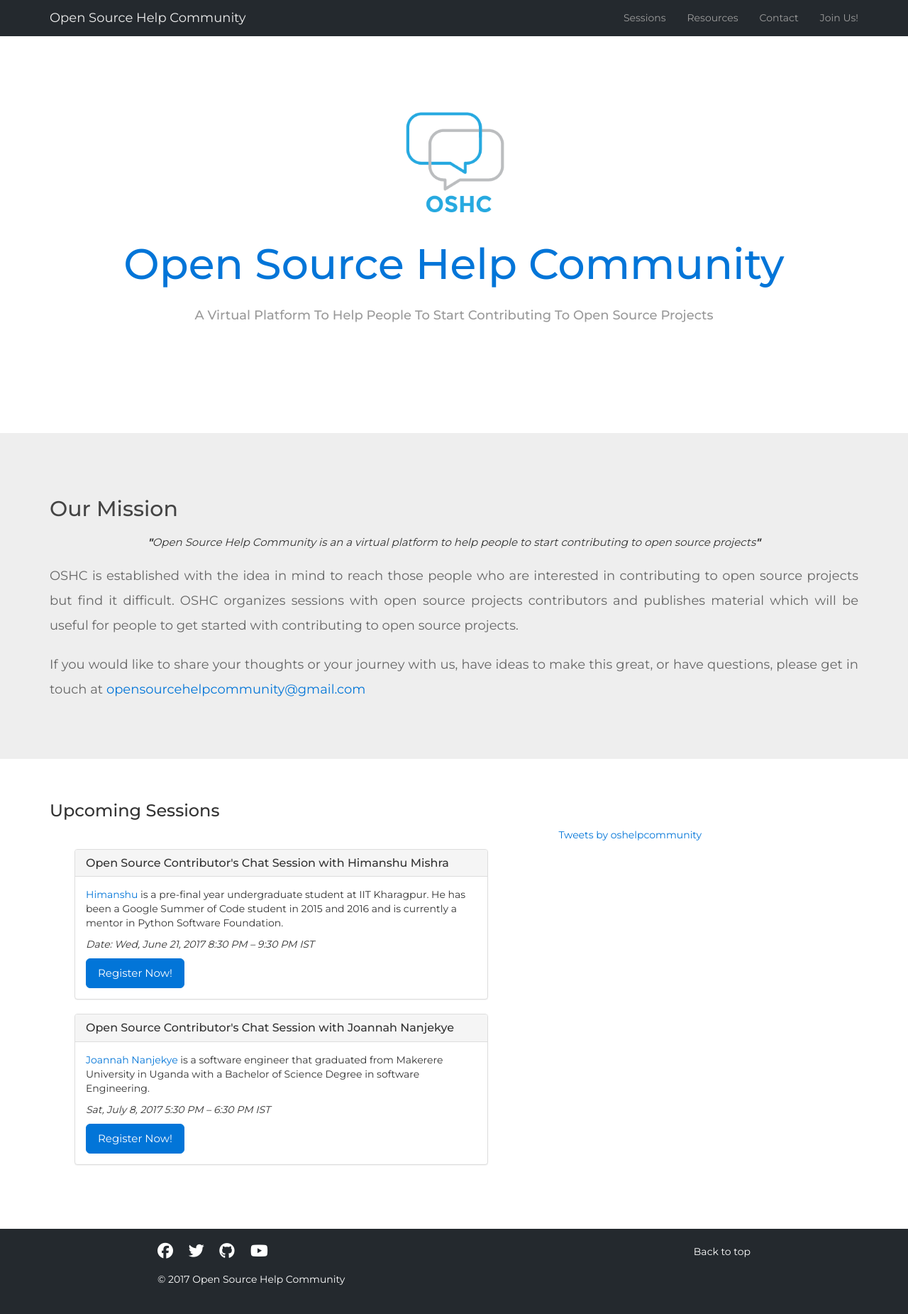
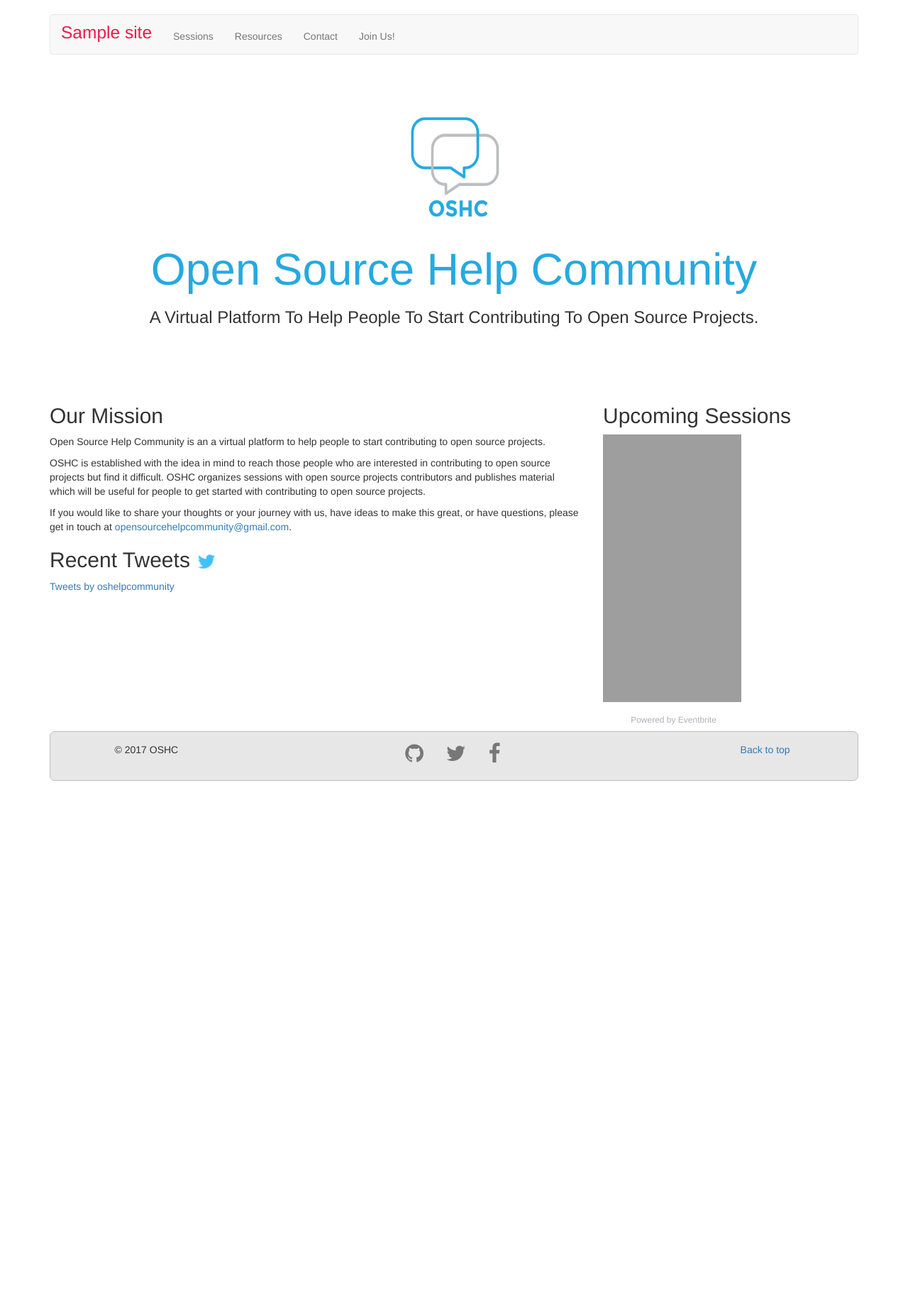
Before and after one commit to OpenSourceHelpCommunity/OpenSourceHelpCommunity.github.io, a Django app: template oshc/main/templates/index.html in a window 1280 px wide. Shown: the whole page at 71% size. After the commit the page ends 1100 px from the top, so only its background shows below. Run offline with Django 3.2, Linux system fonts and the light colour scheme; the template is opened without the code that fills it: most values are stand-ins (such as "Sample title", 1, 10 or a date in 2020); some libraries are stand-ins or nearby versions; grey boxes are pictures that could not be loaded.

Commit message:
Revert "Merge master and develop"

```diff
--- a/oshc/main/static/main/css/app.css
+++ b/oshc/main/static/main/css/app.css
@@ -1,241 +1,65 @@
-/*   GLOBAL DEFINATIONS STARTS  */
-
-* {
-  padding: 0;
-  margin: 0;
-  box-sizing: border-box;
-  -webkit-box-sizing: border-box;
-  -moz-box-sizing: border-box;
-  transition: opacity 0.7s ease-in-out;
-  font-family: "Montserrat", sans-serif
+body {
+  padding: 20px 0;
 }
 
-body {
-  overflow-x: hidden;
-  padding-top: 50px;
+#logo {
+  width: 180px;
+  height: 180px;
 }
 
-a {
-  cursor: pointer;
-  color: #0275d8;
-  text-decoration: none;
+.navbar ul {
+    margin-top: 5px;
 }
 
-.line-gap-10px {
-  height: 10px;
+.navbar .navbar-brand {
+  color: #ED1B49;
+  font-size: 175%;
+  font-weight: 100;
 }
 
-
-/*   NAVBAR CSS STARTS  */
-
-.navbar {
-  margin-bottom: 0;
+footer {
+    height:70px;
+    background-color: #e7e7e7;
+    text-align: center;
+    border-radius: 7px;
+    border-style: solid !important;
+    border:1px;
+    border-color: #bdbdbd;
+    padding-top: 15px;
+    padding-left: 5px;
 }
 
-.navbar-inverse .navbar-brand {
-  color: #eee;
+footer .col-sm-6 a{
+    color: #777;
+    padding: 10px;
 }
 
-.navbar-inverse {
-  background-color: #24292e;
+.navbar .navbar-brand:hover {
+  color: rgb(255, 100, 100);
 }
 
-.navbar-inverse {
-  border-color: #24292e;
+#organizers {
+  margin: 40px 0 40px;
+  background: #f4f4f4;
+  padding: 40px 20px 20px;
+  border-radius: 12px;
+
 }
 
-
-/*   SECTION ONE STARTS   */
-
-.main-section {
-  min-height: 70vh;
-  height: auto;
-  padding-top: 40px;
-  background: white;
-  background-color: white;
-  position: relative;
-  clear: both;
+#organizers h2 {
+  font-weight: 100;
 }
 
-.logo-image {
-  width: 200px;
-  display: block;
-  margin-left: auto;
-  margin-right: auto
+#organizers .title h2 {
+  font-size: 250%;
+  top: 85px;
+  color: #26A9E0;
 }
 
 .jumbotron {
-  background-color: white;
-  word-wrap: break-word;
-  display: block;
+  background-color:#ffffff;
+  background-size:80px 50px;
 }
-
 .jumbotron h1 {
-  font-size: 60px;
-  color: #0275d8;
+  color: #26A9E0;
 }
-
-.jumbotron h4 {
-  color: #999;
-  font-size: 18px;
-  padding-top: 20px;
-}
-
-
-/*   SECTION TWO START   */
-
-.section-two {
-  height: auto;
-  padding: 70px 0;
-  background-color: #eee;
-  word-wrap: break-word;
-  display: block;
-}
-
-.section-two h3 {
-  font-size: 30px;
-  color: #444444;
-}
-
-.bi {
-  text-align: center;
-  font-style: italic;
-  padding: 10px 0;
-  font-size: 15px;
-}
-
-.section-two .intro {
-  color: #666666;
-  font-size: 18px;
-  line-height: 35px;
-  text-align: justify;
-}
-
-
-/*   SECTION THREE START   */
-
-.section-three {
-  height: auto;
-  min-height: 500px;
-  padding: 40px 0;
-}
-
-.left-session-info {
-  padding: 30px 50px;
-}
-
-.sRegister {
-  color: white;
-  font-size: 15px;
-  background-color: #0275d8;
-  border-color: #0275d8;
-}
-
-.sRegister a {
-  color: white;
-  text-decoration: none;
-}
-
-.left-social-section {
-  padding: 0 50px;
-}
-
-
-/*   FOOTER CSS STARTS  */
-
-footer {
-  height: auto;
-  min-height: 120px;
-  padding-top: 10px;
-  background-color: #24292e;
-}
-
-footer .container {
-  width: 70%;
-  position: sticky;
-  display: block;
-}
-
-.rectangle {
-  height: 30px;
-  line-height: 30px;
-  margin-top: 15px;
-}
-
-.backToTop {
-  float: right;
-  color: #999;
-}
-
-.backToTop a {
-  text-decoration: none;
-}
-
-.copyright {
-  color: #fff;
-  line-height: 30px;
-  min-height: 30px;
-  padding: 7px 0;
-}
-
-.social {
-  color: #fff;
-  line-height: 30px;
-  min-height: 30px;
-  padding: 7px 0;
-}
-
-.social .left-align {
-  text-align: left;
-}
-
-.social .right-align {
-  text-align: right;
-}
-
-.social ul {
-  list-style: none;
-}
-
-.social ul li {
-  width: 40px;
-  height: 30px;
-  color: #eee;
-  font-size: 22px;
-  display: inline-block;
-}
-
-.social a {
-  color: #fff;
-}
-
-
-/*Media queries*/
-
-@media (max-width: 320px) {
-  .jumbotron h1 {
-    font-size: 30px;
-  }
-}
-
-@media (min-width: 321px) and (max-width: 480px) {
-  .jumbotron h1 {
-    font-size: 38px;
-  }
-}
-
-@media (max-width: 768px) {
-  .main-section {
-    min-height: 50vh;
-    height: auto;
-    clear: both;
-  }
-}
-
-@media (min-width: 769px) and (max-width: 1024px) {
-  .main-section {
-    min-height: 50vh;
-    height: auto;
-    clear: both;
-  }
-}
--- a/oshc/main/static/main/js/script.js
+++ /dev/null
@@ -1,8 +0,0 @@
-$(document).ready(function() {
-
-  $("#toTop").click(function() {
-    $("html, body").animate({
-      scrollTop: 0
-    }, 1000);
-  });
-});
--- a/oshc/main/templates/base.html
+++ b/oshc/main/templates/base.html
@@ -1,26 +1,31 @@
 {% load static %}
+
 <!DOCTYPE html>
+
 <html>
 <head>
   {% include 'header.html' %}
   <link rel="stylesheet" href="https://cdnjs.cloudflare.com/ajax/libs/font-awesome/4.7.0/css/font-awesome.min.css">
+
   {% if site.title %}<title>{% if title %}{{ title }} &ndash; {% endif %}{{ site.title }}{% if not title and site.subtitle %} &ndash; {{ site.subtitle }}{% endif %}</title>{% endif %}
 </head>
+
 <body>
-	<nav class="navbar navbar-inverse navbar-static-top navbar-fixed-top">
+
   <div class="container">
+    <nav class="navbar navbar-default">
+      <div class="container-fluid">
         <div class="navbar-header">
-				<button type="button" class="navbar-toggle collapsed" data-toggle="collapse" data-target="#navbar" aria-expanded="false" aria-controls="navbar">
-					<span class="sr-only">Toggle navigation</span>
+           <button type="button" class="navbar-toggle collapsed" data-toggle="collapse" data-target=".navbar-collapse">
               <span class="icon-bar"></span>
               <span class="icon-bar"></span>
               <span class="icon-bar"></span>
             </button>
-				<a class="navbar-brand" href="#">Open Source Help Community</a>
+            <a class="navbar-brand" href="/">{{ site.title }}</a>
         </div>
-			<div id="navbar" class="navbar-collapse collapse">
-				<ul class="nav navbar-nav navbar-right">
-					<li><a href="https://www.youtube.com/channel/UC1_IAby-9me3iICtxuiDL5Q">Sessions</a></li>
+        <div class="navbar-collapse collapse">
+          <ul class="nav navbar-nav">
+            <li><a href="/sessions/">Sessions</a></li>
             <li><a href="https://github.com/OpenSourceHelpCommunity">Resources</a></li>
             <li><a href="mailto:opensourcehelpcommunity@gmail.com">Contact</a></li>
             <li><a href="https://opensourcehelp.herokuapp.com/">Join Us!</a></li>
@@ -28,49 +33,17 @@
         </div>
       </div>
     </nav>
+  </div>
 
   <div id="content">
     {% block content %}{% endblock %}
-	{% block footer %}
-	<footer>
-		<div class="container">
-			<div class="row">
-				<div class="col-xs-12">
-					<div class="social">
-						<ul>
-							<span class="col-sm-6 left-align">
-								<li>
-									<a href="https://www.facebook.com/opensourcehelpcommunity/"><i class="fa fa-facebook" aria-hidden="true"></i></a>
-								</li>
-								<li>
-									<a href="https://twitter.com/oshelpcommunity"><i class="fa fa-twitter" aria-hidden="true"></i></a>
-								</li>
-								<li>
-									<a href="https://github.com/OpenSourceHelpCommunity"><i class="fa fa-github" aria-hidden="true"></i></a>
-								</li>
-								<li>
-									<a href="https://www.youtube.com/channel/UC1_IAby-9me3iICtxuiDL5Q"><i class="fa fa-youtube-play" aria-hidden="true"></i></a>
-								</li>
-							</span>
-							<span class="col-sm-6 backToTop right-align">
-								<a id="toTop" name="Back to top!">Back to top</a>
-							</span>
-						</ul>
   </div>
-				</div>
-			</div>
-			<div class="col-xs-12">
-				<div class="copyright">
-					&copy; 2017 Open Source Help Community
-				</div>
-			</div>
-		</div>
-	</footer>
-	{% endblock %}
-	</div>
+<script
+  src="https://code.jquery.com/jquery-3.2.1.min.js"
+  integrity="sha256-hwg4gsxgFZhOsEEamdOYGBf13FyQuiTwlAQgxVSNgt4="
+  crossorigin="anonymous"></script>
+  <script src="https://maxcdn.bootstrapcdn.com/bootstrap/3.3.7/js/bootstrap.min.js" integrity="sha384-Tc5IQib027qvyjSMfHjOMaLkfuWVxZxUPnCJA7l2mCWNIpG9mGCD8wGNIcPD7Txa" crossorigin="anonymous"></script>
 
-	<script src="https://ajax.googleapis.com/ajax/libs/jquery/3.2.1/jquery.min.js"></script>
-	<script src="https://maxcdn.bootstrapcdn.com/bootstrap/3.3.7/js/bootstrap.min.js" integrity="sha384-Tc5IQib027qvyjSMfHjOMaLkfuWVxZxUPnCJA7l2mCWNIpG9mGCD8wGNIcPD7Txa" crossorigin="anonymous"></script>
-	<script src="{% static "main/js/script.js"%}"></script>
+
 </body>
 </html>
--- a/oshc/main/templates/header.html
+++ b/oshc/main/templates/header.html
@@ -1,11 +1,12 @@
 {% load static %}
+
 <meta http-equiv="Content-Type" content="text/html; charset=UTF-8">
 <meta name="viewport" content="width=device-width, initial-scale=1">
 {% if site.author %}<meta name="author" content="{{ site.author }}">{% endif %}
 {% if site.description %}<meta name="description" content="{{ site.description }}">{% endif %}
 <meta name="generator" content="mynt v{{ site.version }}">
+
 <link rel="shortcut icon" href="{% static "main/images/favicon.ico"%}" type="image/x-icon">
-<link href="https://fonts.googleapis.com/css?family=Montserrat:300,400,500,700,900" rel="stylesheet">
+
 <link rel="stylesheet" href="https://maxcdn.bootstrapcdn.com/bootstrap/3.3.7/css/bootstrap.min.css" integrity="sha384-BVYiiSIFeK1dGmJRAkycuHAHRg32OmUcww7on3RYdg4Va+PmSTsz/K68vbdEjh4u" crossorigin="anonymous">
 <link href="{% static "main/css/app.css"%}" rel="stylesheet">
-<script src="https://use.fontawesome.com/ae7ffc7b99.js"></script>
--- a/oshc/main/templates/index.html
+++ b/oshc/main/templates/index.html
@@ -1,79 +1,60 @@
 {% extends 'base.html' %}
 {% load static %}
 {% block content %}
-	<section class="main-section">
   <div class="container">
     <div class="jumbotron text-center">
-				<img class="logo-image img-responsive" src="{% static "main/images/oshc-logo.png"%}" alt="Open Source Help Community Logo"/>
+		<img id="logo" src="{% static "main/images/oshc-logo.png"%}" alt="" >
         <h1>Open Source Help Community</h1>
-				<h4>A Virtual Platform To Help People To Start Contributing To Open Source Projects</h4>
-			</div>
-		</div>
-	</section>
-
-	<section class="section-two">
-		<div class="container">
-			<h3>Our Mission</h3>
-			<p class="bi">
-				<b>"</b>Open Source Help Community is an a virtual platform to help people to start contributing to open source projects<b>"</b>
-			</p>
-			<p class="intro">
-				OSHC is established with the idea in mind to reach those people who are interested in contributing to open source projects but find it difficult. OSHC organizes sessions with open source projects contributors and publishes material which will be useful for people to get started with contributing to open source projects.
-			</p>
-			<div class="line-gap-10px"></div>
-			<p class="intro">
-				If you would like to share your thoughts or your journey with us, have ideas to make this great, or have questions, please get in touch at <a href="mailto:opensourcehelpcommunity@gmail.com">opensourcehelpcommunity@gmail.com</a>
-			</p>
-		</div>
-	</section>
-
-	<section class="section-three">
-		<div class="container">
-			<h3>Upcoming Sessions</h3>
-
-			<div class="row">
-				<div class="col-md-7 left-session-info">
-					<div class="panel panel-default">
-						<div class="panel-heading">
-							<h3 class="panel-title">Open Source Contributor's Chat Session with Himanshu Mishra</h3>
-						</div>
-						<div class="panel-body">
-							<a href="https://orkohunter.net">Himanshu</a> is a pre-final year undergraduate student at IIT Kharagpur. He has been a Google Summer of Code student in 2015 and 2016 and is currently a mentor in Python Software Foundation.
-							<div class="line-gap-10px"></div>
-							<i>Date: Wed, June 21, 2017 8:30 PM – 9:30 PM IST</i>
-							<div class="line-gap-10px"></div>
-							<button type="button" class="btn btn-lg btn-primary sRegister">
-								<a href="https://www.eventbrite.com/e/open-source-contributors-chat-session-with-himanshu-mishra-tickets-35227478336?ref=ecal">Register Now!</a>
-							</button>
-						</div>
-					</div>
-					<div class="panel panel-default">
-						<div class="panel-heading">
-							<h3 class="panel-title">Open Source Contributor's Chat Session with Joannah Nanjekye</h3>
-						</div>
-						<div class="panel-body">
-							<a href="https://nanjekyejoannah.github.io/">Joannah Nanjekye</a> is a software engineer that graduated from Makerere University in Uganda with a Bachelor of Science Degree in software Engineering.
-							<div class="line-gap-10px"></div>
-							<i>Sat, July 8, 2017 5:30 PM – 6:30 PM IST</i>
-							<div class="line-gap-10px"></div>
-							<button type="button" class="btn btn-lg btn-primary sRegister">
-								<a href="https://www.eventbrite.com/e/open-source-contributors-chat-session-with-joannah-nanjekye-tickets-35324459409?ref=ecal">Register Now!</a>
-							</button>
-						</div>
+        <h3>A Virtual Platform To Help People To Start Contributing To Open Source Projects.</h3>
     </div>
   </div>
 
-				<div class="col-md-5 left-social-section">
+
+  <div class="container marketing">
+
+    <div class="row">
+
+      <div class="col-sm-8">
+        <h2>Our Mission</h2>
+		<p>Open Source Help Community is an a virtual platform to help people to start contributing to open source projects.</p>      <p>OSHC is established with the idea in mind to reach those people who are interested in contributing to open source projects but find it difficult. OSHC organizes sessions with open source projects contributors and publishes material which will be useful for people to get started with contributing to open source projects.</p>
+        <p>If you would like to share your thoughts or your journey with us, have ideas to make this great, or have questions, please get in touch at <a href="mailto:opensourcehelpcommunity@gmail.com">opensourcehelpcommunity@gmail.com</a>.</p>
+		<h2>Recent Tweets <img src="{% static "main/images/twitter.png"%}" alt="" width=30 height=30></h2>
         <div class="twitter-feed">
-						<a class="twitter-timeline" data-width="500" data-height="500" data-theme="light" data-link-color="#26A9E0" href="https://twitter.com/oshelpcommunity">
-							Tweets by oshelpcommunity
-						</a>
-						<script async src="//platform.twitter.com/widgets.js" charset="utf-8"></script>
+
+<a class="twitter-timeline" data-width="500" data-height="500" data-theme="light" data-link-color="#26A9E0" href="https://twitter.com/oshelpcommunity">Tweets by oshelpcommunity</a> <script async src="//platform.twitter.com/widgets.js" charset="utf-8"></script>
         </div>
       </div>
+
+      <div class="col-sm-4">
+		  <h2>Upcoming Sessions <!-- <img src=" class="img-circle" width=30 height=30> -->
+</h2>
+        <!-- EventBrite widget -->
+<div style="width:195px; text-align:center;" ><iframe  src="https://www.eventbrite.com/calendar-widget?eid=33954516874" frameborder="0" height="377" width="195" marginheight="0" marginwidth="0" scrolling="no" allowtransparency="true"></iframe><div style="font-family:Helvetica, Arial; font-size:12px; padding:10px 0 5px; margin:2px; width:195px; text-align:center;" ><a class="powered-by-eb" style="color: #ADB0B6; text-decoration: none;" target="_blank" href="http://www.eventbrite.com/">Powered by Eventbrite</a></div></div>
       </div>
+
     </div>
-	</section>
+
+  </div>
+  <div class="container">
+
+    <!-- FOOTER -->
+    <footer>
+      <div class="row">
+          <div class="col-sm-3">
+              <p>&copy; 2017 OSHC</p>
+          </div>
+          <div class="col-sm-6">
+              <a href=" https://github.com/OpenSourceHelpCommunity"><i class="fa fa-github" style="font-size:30px;padding-right:8px;"></i></a>
+              <a href="https://twitter.com/oshelpcommunity"><i class="fa fa-twitter" style="font-size:30px;padding-right:8px;"></i></a>
+              <a href="https://www.facebook.com/opensourcehelpcommunity/"><i class="fa fa-facebook" style="font-size:30px;padding-right:8px;"></i></a>
+          </div>
+          <div class="col-sm-3">
+              <p><a href="#">Back to top</a></p>
+          </div>
+
+      </div>
 
 
+    </footer>
+  </div>
 {% endblock %}
```
Also changed, not shown: CODE_OF_CONDUCT.md (deleted, +0 -46 lines), requirements.txt (+10 -4 lines), README.md, oshc/main/static/main/images/oshc-logo.png, 2 other files. Lines whose indentation alone changed are shown as unchanged.
